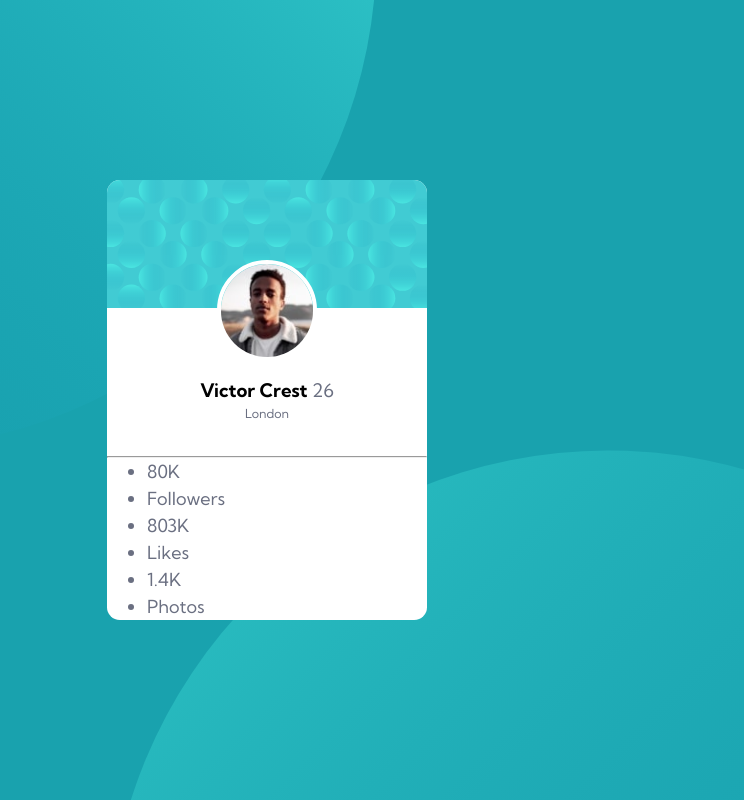
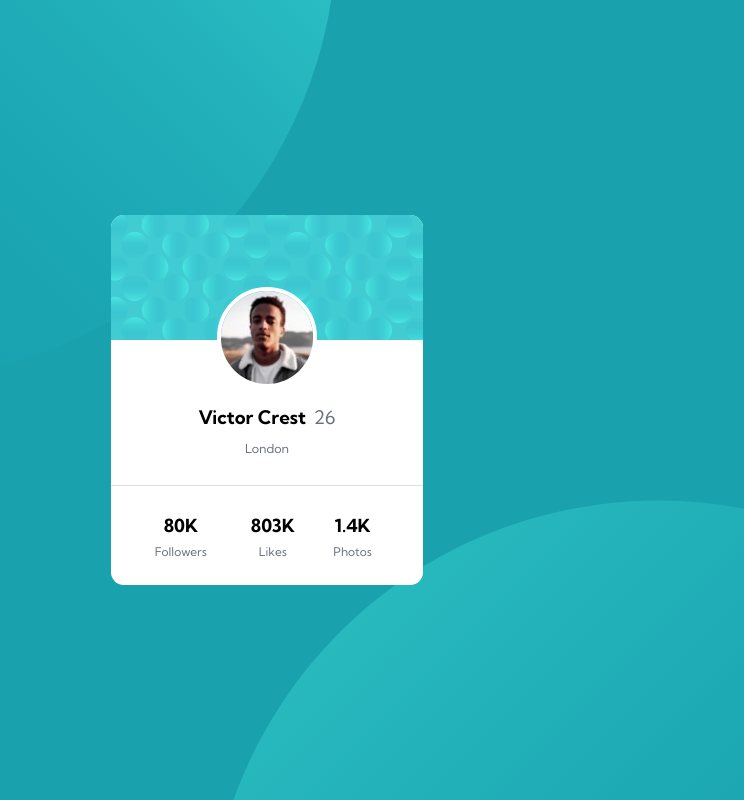
Before and after one commit to mochimooo/profile-card-component-main, a plain HTML site: page index.html in a window 1280 px wide. Shown: the whole page, without its empty margins (373-1117 px from the left). Drawn offline with Linux system fonts and the light colour scheme.

Commit message:
updated card layout and background svg

```diff
--- a/index.html
+++ b/index.html
@@ -45,22 +45,21 @@
 
           <hr>
 
-          <p class="profile__stat">
-          <ul>
-            <li>80K</li>
-            <li>Followers</li>
-          </ul>
 
-          <ul>
-            <li>803K</li>
-            <li>Likes</li>
-          </ul>
+          <table>
+            <tr>
+              <th>80K</th>
+              <th>803K</th>
+              <th>1.4K</th>
+            </tr>
 
-          <ul>
-            <li>1.4K</li>
-            <li>Photos</li>
-          </ul>
-          </p>
+            <tr class="small">
+              <td> Followers</td>
+              <td>Likes</td>
+              <td>Photos</td>
+            </tr>
+          </table>
+
         </div>
 
       </div>
--- a/style.css
+++ b/style.css
@@ -108,10 +108,18 @@ body {
         url(images/bg-pattern-top.svg),
         url(images/bg-pattern-bottom.svg);
     background-position:
-        top -550px left -250px,
-        bottom -650px right -200px;
-    background-size: 1000px;
+        top -520px left -190px,
+        bottom -600px right -200px;
+    background-size: 900px;
     background-repeat: no-repeat;
+}
+
+@media (max-width:450px) {
+    body {
+        background-position:
+            top -35rem left -40rem,
+            bottom -37rem right -40rem;
+    }
 }
 
 .profile {
@@ -133,7 +141,7 @@ body {
 
 .profile__card-main {
     position: relative;
-    padding: 5rem 0 0 0;
+    padding: 4.5rem 0 0 0;
 }
 
 .profile__picture {
@@ -149,7 +157,7 @@ body {
 }
 
 .profile__content {
-    width: 20rem;
+    width: 19.5rem;
 }
 
 .profile__ID {
@@ -162,6 +170,8 @@ body {
 
 .profile__ID h1 {
     font-weight: var(--ff-base);
+    gap: .5rem;
+    display: flex;
 }
 
 .profile__ID h1 span {
@@ -169,13 +179,34 @@ body {
     color: black;
 }
 
+.profile__ID p {
+    padding-top: 0.5rem;
+}
+
 hr {
     display: block;
     width: auto;
-    margin-top: 1rem;
-    background-color: hsl(0, 3%, 85%);
+    margin-top: 0.65rem;
+    background-color: hsl(0, 0%, 59%, 30%);
+    border: none;
+    height: 0.05rem;
 }
 
+
+table{
+    padding: 1.5rem 0 1.3rem 1.2rem;
+    width: 17.5rem;
+    text-align: center;
+}
+
+table tr th{
+    color: black;
+}
+
+table tr td{
+    font-size: 0.75rem;
+    text-align: center;
+}
 .attribution {
     font-size: 11px;
     text-align: center;
```
